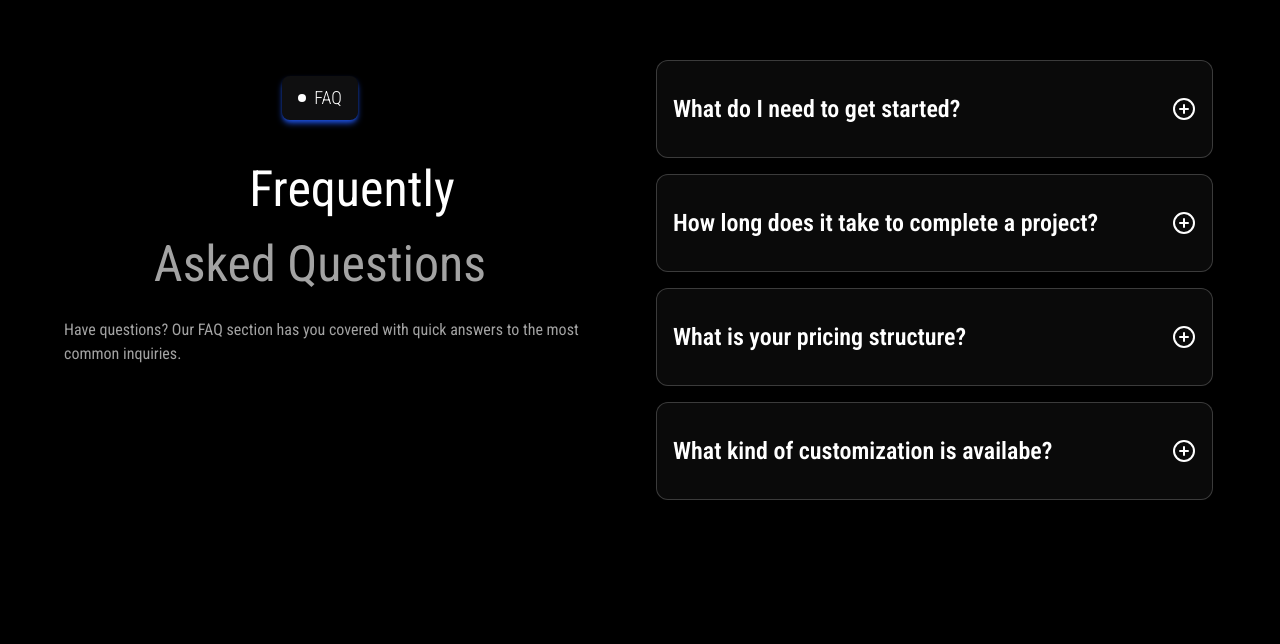
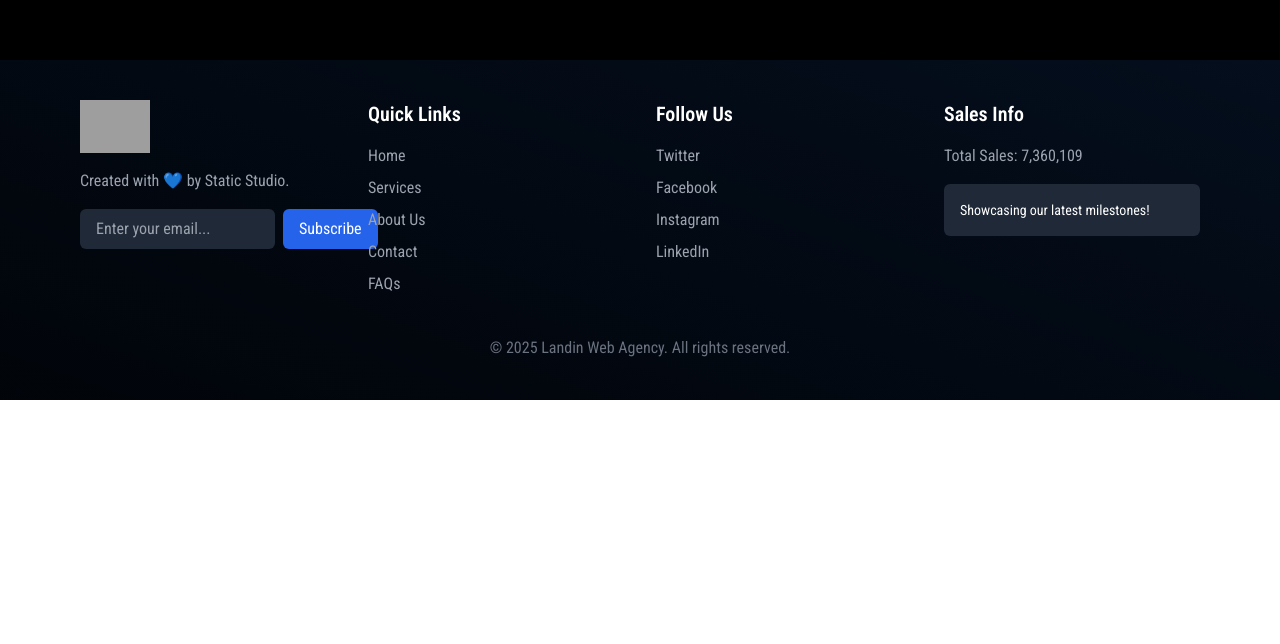
Before and after one commit to HuziiDev/Landin-Agency_website, a React (Vite) app in the folder frontend/: page /about in a window 1280 px wide. Shown: the part 1556-2200 px from the top of the page. After the commit the page ends 1956 px from the top, so only its background shows below. Built offline with nearby package versions, Linux system fonts and the light colour scheme; grey boxes are pictures that could not be loaded; the HTML template or start-up script is replaced by a standard one.

Commit message:
why deployment failed?

```diff
--- a/frontend/src/pages/About.jsx
+++ b/frontend/src/pages/About.jsx
@@ -9,7 +9,7 @@ const About = () => {
     <div>
     <AboutHero/>
     <AboutUs/>
-   <Faq/>
+   {/* <Faq/> */}
     </div>
   )
 }
--- a/frontend/src/pages/Contact.jsx
+++ b/frontend/src/pages/Contact.jsx
@@ -10,7 +10,7 @@ const Contact = () => {
 
         <ContactHero/>
         <ContactForm/>
-        <Faq/>
+        {/* <Faq/> */}
      </div>
   );
 };
--- a/frontend/src/pages/Home.jsx
+++ b/frontend/src/pages/Home.jsx
@@ -30,7 +30,7 @@ const Home = () => {
         <OurServices/>
         <JoinUs/>
         <Testimonials/>
-        <Faq/>
+        {/* <Faq/> */}
 
 
 
```
